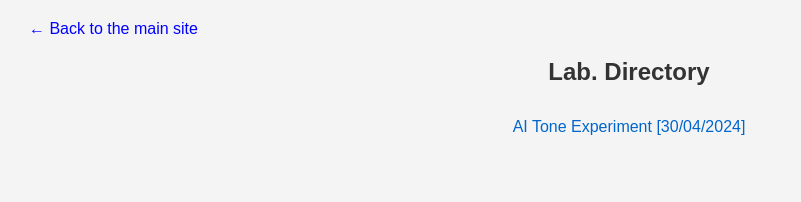
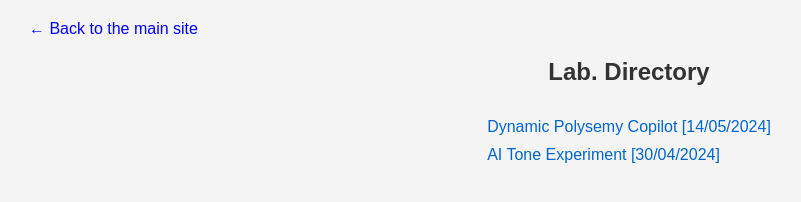
Before and after one commit to xavimoreratorres/lab.uxgen, a plain HTML site: page index.html in a window 1280 px wide. Shown: the whole page, without its empty margins (11-812 px from the left). Drawn offline with Linux system fonts and the light colour scheme.

Commit message:
Update index.html

```diff
--- a/index.html
+++ b/index.html
@@ -46,7 +46,9 @@
     </div>
     <h1>Lab. Directory</h1>
     <ul>
+        <li><a href="https://lab.uxgen.ai/polysemy" target="_blank">Dynamic Polysemy Copilot [14/05/2024]</a></li>
         <li><a href="https://lab.uxgen.ai/tone" target="_blank">AI Tone Experiment [30/04/2024]</a></li>
+
         <!-- Additional experiments can be listed here -->
         <!-- Example: <li><a href="URL_TO_EXPERIMENT" target="_blank">Experiment Name</a></li> -->
     </ul>
```
